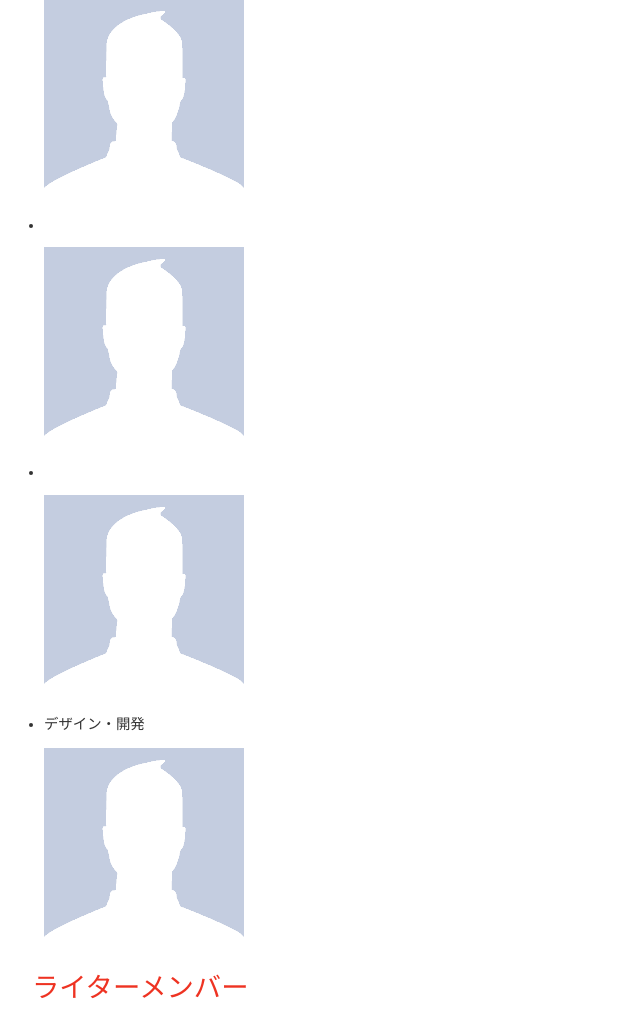
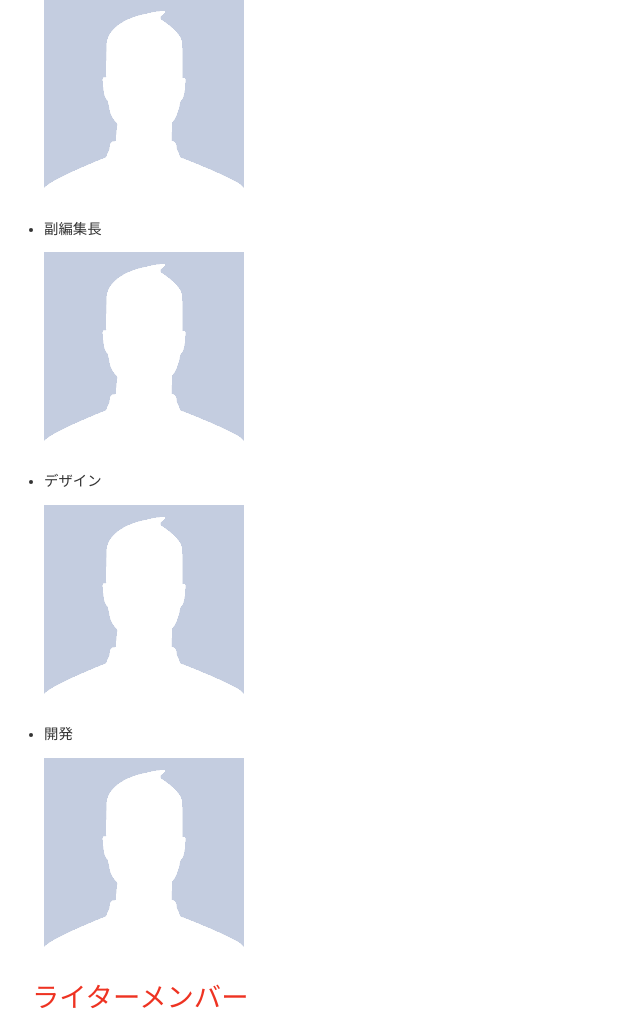
Before and after one commit to ya-s-u/f18-mag.com, a CakePHP app: template app/View/Themed/Mobile/Pages/writer.ctp in a window 1280 px wide. Shown: the part 147-1159 px from the top of the page, without its empty margins (0-640 px from the left). Run offline with PHP 8.4 and a stand-in for CakePHP, Linux system fonts and the light colour scheme; the template is opened without the code that fills it, so the values that code supplies are empty; some libraries are stand-ins or nearby versions.

Commit message:
close #28

```diff
--- a/app/View/Themed/Default/Pages/writer.ctp
+++ b/app/View/Themed/Default/Pages/writer.ctp
@@ -29,7 +29,7 @@
 				</div>
 			</li>
 			<li>
-				<p>&nbsp;</p>
+				<p id="position">副編集長</p>
 				<?php
 				$key = 2;
 				if(file_exists('img/users/resized/img-'.$Members[$key]['User']['id'].'.jpg')) {
@@ -55,7 +55,7 @@
 				</div>
 			</li>
 			<li>
-				<p>&nbsp;</p>
+				<p id="position">デザイン</p>
 				<?php
 				$key = 3;
 				if(file_exists('img/users/resized/img-'.$Members[$key]['User']['id'].'.jpg')) {
@@ -81,7 +81,7 @@
 				</div>
 			</li>
 			<li>
-				<p id="position">デザイン・開発</p>
+				<p id="position">開発</p>
 				<?php
 				$key = 0;
 				if(file_exists('img/users/resized/img-'.$Members[$key]['User']['id'].'.jpg')) {
--- a/app/View/Themed/Mobile/Pages/writer.ctp
+++ b/app/View/Themed/Mobile/Pages/writer.ctp
@@ -1,4 +1,5 @@
 <div id="main">
+
 	<ul id="writer">
 		<h2>運営メンバー</h2>
 			<li>
@@ -28,7 +29,7 @@
 				</div>
 			</li>
 			<li>
-				<p>&nbsp;</p>
+				<p id="position">副編集長</p>
 				<?php
 				$key = 2;
 				if(file_exists('img/users/resized/img-'.$Members[$key]['User']['id'].'.jpg')) {
@@ -54,7 +55,7 @@
 				</div>
 			</li>
 			<li>
-				<p>&nbsp;</p>
+				<p id="position">デザイン</p>
 				<?php
 				$key = 3;
 				if(file_exists('img/users/resized/img-'.$Members[$key]['User']['id'].'.jpg')) {
@@ -80,7 +81,7 @@
 				</div>
 			</li>
 			<li>
-				<p id="position">デザイン・開発</p>
+				<p id="position">開発</p>
 				<?php
 				$key = 0;
 				if(file_exists('img/users/resized/img-'.$Members[$key]['User']['id'].'.jpg')) {
```
